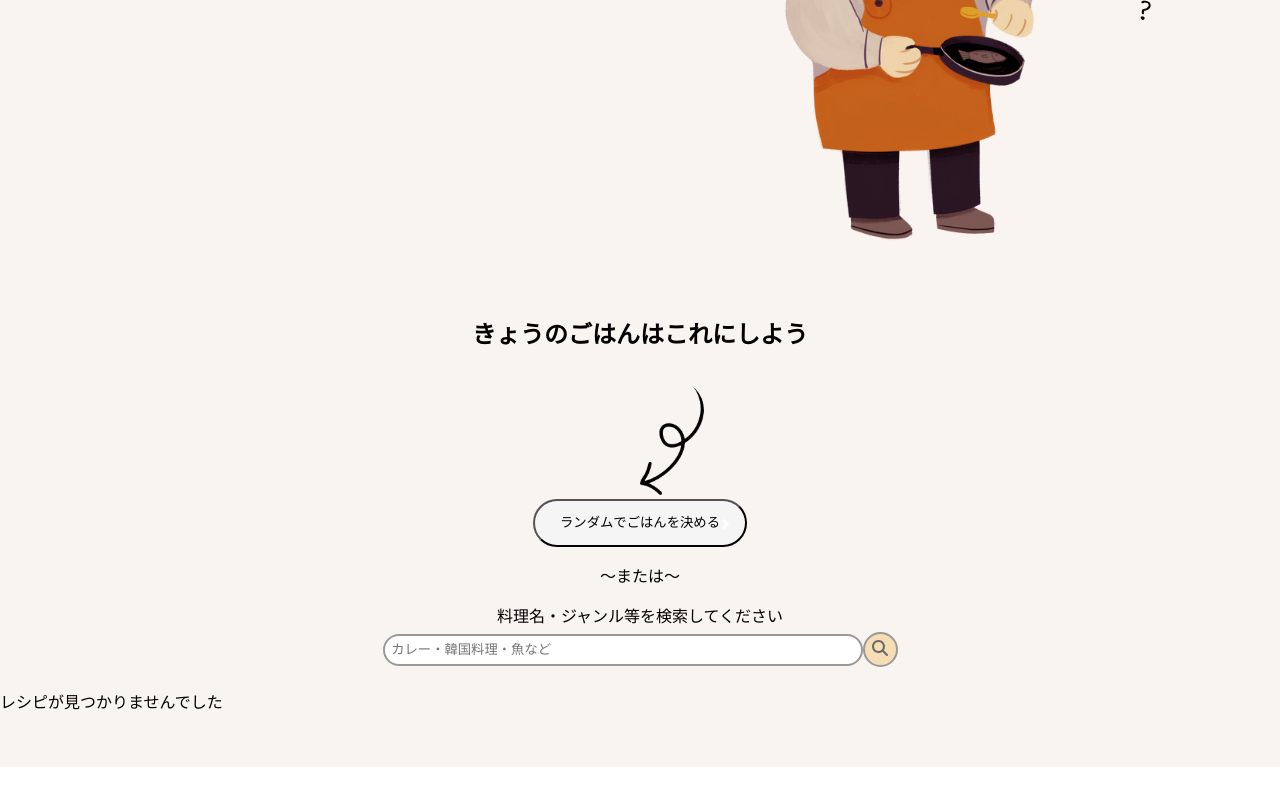
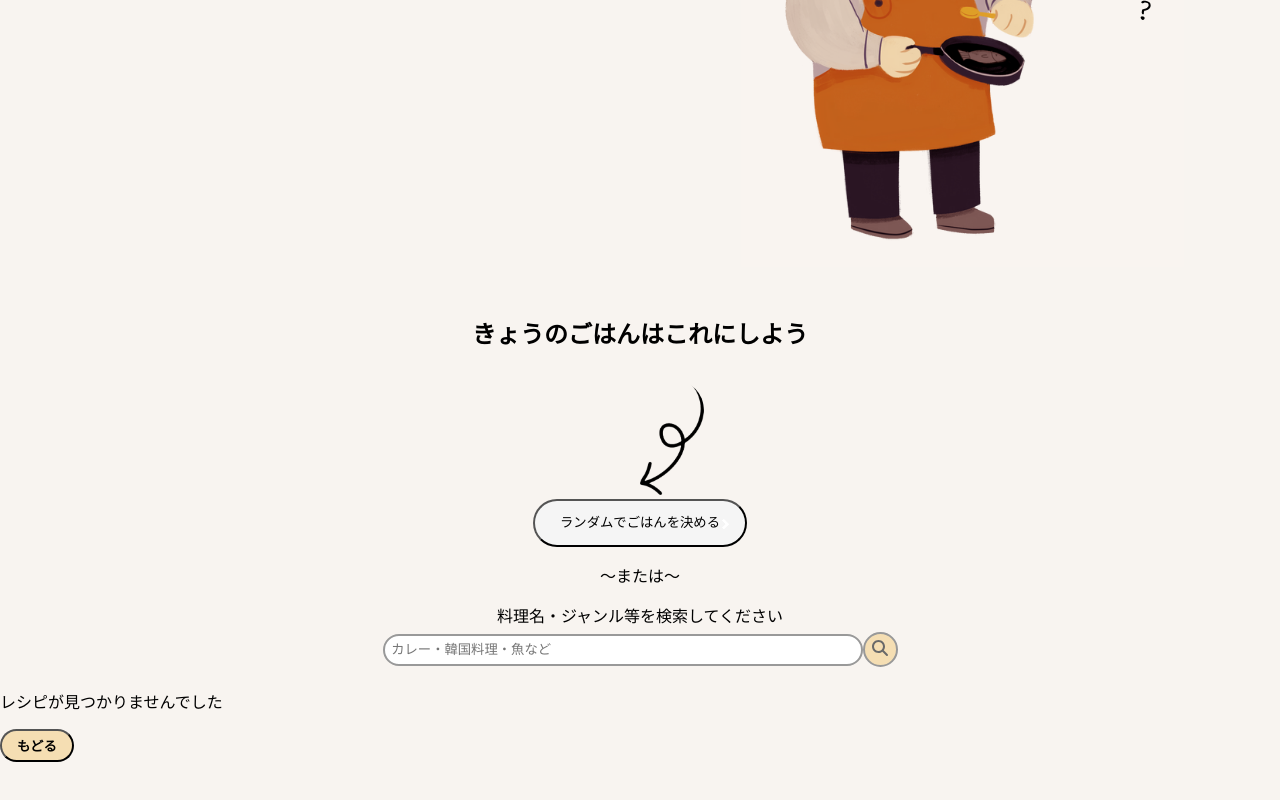
Before and after one commit to ryosuke-shibata-hub/react-nanitaberu, a React (Create React App) app in the folder app/app/: page /recipes/detail/1 in a window 1280 px wide. Shown: the part 422-1222 px from the top of the page. Before the commit the page ends 1189 px from the top, so only its background shows below. Built offline with nearby package versions, Linux system fonts and the light colour scheme; no server answers; a web font is replaced by a local one.

Commit message:
レシピ詳細からの情報取得・検索値の英語化

```diff
--- a/app/app/src/App.css
+++ b/app/app/src/App.css
@@ -211,3 +211,16 @@ a.recipes-id:hover {
 .result-recipe-title {
     text-align: center;
 }
+.back-btn-container {
+    text-align: center;
+}
+.back-btn {
+  background-color: #f5deb3;
+  border-radius: 100vh;
+  padding: 5px 15px;
+  font-weight: bold;
+}
+.back-btn:hover {
+  color: #fff;
+  opacity: 1.6;
+}
--- a/app/app/src/App.tsx
+++ b/app/app/src/App.tsx
@@ -1,4 +1,4 @@
-import React, { useState } from 'react';
+import React, { useEffect, useState } from 'react';
 import axios from 'axios';
 import './App.css';
 import './components/Title';
@@ -6,7 +6,7 @@ import Title from './components/Title';
 import Form from "./components/Form";
 import Results from "./components/Results";
 import ResultsRecipeDetail from "./components/ResultsRecipeDetail";
-import { BrowserRouter, Routes, Route } from 'react-router-dom';
+import { BrowserRouter, Routes, Route, useLocation } from 'react-router-dom';
 import NotFound from "./components/NotFound";
 
 interface Recipe {
@@ -17,9 +17,10 @@ interface Recipe {
     summary: string;
 }
 
-function App() {
+function MainApp() {
 
     const [resultsRecipes, setResultsRecipes] = useState<Recipe[] | null>(null);
+    const location = useLocation();
 
     async function getRecipes(searchWord: string) {
         try {
@@ -28,15 +29,32 @@ function App() {
             const getNumberCount = process.env.REACT_APP_GET_RECIPES_COUNT;
             let respiResult;
 
+            // 入力されたキーワードを英語に翻訳する
+            const translateToEnglish = async (text: string) => {
+            const response = await axios.post('https://api-free.deepl.com/v2/translate', null, {
+                params: {
+                    auth_key: deeplApiky,
+                    text: text,
+                    target_lang: 'EN',
+                }
+            });
+            return response.data.translations[0].text;
+            }
+
+            let translatedSearchWord = searchWord;
             if (searchWord) {
+                translatedSearchWord = await translateToEnglish(searchWord);
+            }
+
+            if (translatedSearchWord) {
                 // 検索ワードがある場合、検索APIを使用
-            respiResult = await axios.get(`https://api.spoonacular.com/recipes/complexSearch?number=${getNumberCount}&apiKey=${spoonacularApiKey}&query=${searchWord}`);
+                respiResult = await axios.get(`https://api.spoonacular.com/recipes/complexSearch?number=${getNumberCount}&apiKey=${spoonacularApiKey}&query=${translatedSearchWord}`);
             } else {
                 // 検索ワードがない場合、ランダムAPIを使用
                 respiResult = await axios.get(`https://api.spoonacular.com/recipes/random?number=${getNumberCount}&apiKey=${spoonacularApiKey}`);
             }
             //検索値のある・なしによって変数を分ける
-        const recipe = searchWord ? respiResult.data.results : respiResult.data.recipes;
+            const recipe = translatedSearchWord ? respiResult.data.results : respiResult.data.recipes;
             const translateText = async (text: string) => {
                 const response = await axios.post('https://api-free.deepl.com/v2/translate', null, {
                     params: {
@@ -66,9 +84,13 @@ function App() {
                     console.log('====================================');
         }
     }
+    useEffect(() => {
+        if (location.state && location.state.fetchGetRecipes) {
+            getRecipes('');
+        }
+    }, [location.state]);
 
     return (
-        <BrowserRouter>
             <div className='wrapper'>
                 <div className='container'>
                     <Title />
@@ -83,8 +105,15 @@ function App() {
 
                 </div>
             </div>
-        </BrowserRouter>
   );
 }
 
+function App() {
+    return (
+        <BrowserRouter>
+            <MainApp />
+        </BrowserRouter>
+    )
+}
+
 export default App;
--- a/app/app/src/components/Form.tsx
+++ b/app/app/src/components/Form.tsx
@@ -1,6 +1,7 @@
 import React, { useState } from 'react';
 import { FontAwesomeIcon } from "@fortawesome/react-fontawesome";
 import { faMagnifyingGlass } from "@fortawesome/free-solid-svg-icons";
+import { useNavigate } from 'react-router-dom';
 
 interface FormProps {
     getRecipes: (searchWord: string) => void;
@@ -10,6 +11,7 @@ interface FormProps {
 const Form: React.FC<FormProps> = ({ getRecipes }) => {
     // inputの値を初期化しておく
     let [inputValue, setInputValue] = useState('');
+    const navigate = useNavigate();
     // 入力値が更新されるごとに取得
     const handleInputChange = (event: React.ChangeEvent<HTMLInputElement>) => {
         setInputValue(event.target.value);
@@ -18,6 +20,8 @@ const Form: React.FC<FormProps> = ({ getRecipes }) => {
     const handleSubmit = (event: React.FormEvent) => {
         event.preventDefault();
         getRecipes(inputValue); // 入力された値を渡す
+
+        navigate("/", { state: { fetchGetRecipes: inputValue === '' } });
         // 入力値を渡した後にinputの値を初期化する
         setInputValue('')
     };
--- a/app/app/src/components/Results.tsx
+++ b/app/app/src/components/Results.tsx
@@ -1,4 +1,4 @@
-import { BrowserRouter, Link, Route, Routes, useNavigate, useNavigation } from "react-router-dom";
+import { useNavigate } from "react-router-dom";
 interface Recipe {
     title: string;
     image: string;
--- a/app/app/src/components/ResultsRecipeDetail.tsx
+++ b/app/app/src/components/ResultsRecipeDetail.tsx
@@ -1,8 +1,15 @@
 import React, { useEffect, useState } from "react";
+import { useNavigate } from "react-router-dom";
 import { useParams } from "react-router-dom";
 import axios from 'axios';
 
 const ResultsRecipeDetail: React.FC = () => {
+
+    const navigateUrl = useNavigate();
+
+    const backToTopPage = () => {
+        navigateUrl('/')
+    }
 
     // 対象のレシピIDパラメータ
     const { id } = useParams<{ id: string }>();
@@ -68,6 +75,7 @@ const ResultsRecipeDetail: React.FC = () => {
             ) : error ? (
                 <p>{error}</p>
             ) : recipeDetail ? (
+                <div className="">
                     <div className="results-recipe-detail-content">
                         <div className="recipes-title">
                             <h2>{recipeDetail.title}</h2>
@@ -92,8 +100,21 @@ const ResultsRecipeDetail: React.FC = () => {
                                 dangerouslySetInnerHTML={{ __html: recipeDetail.summary }}></p>
                         </div>
                     </div>
+                    <div className="back-btn-container">
+                        <button type="button" className="back-btn" onClick={() => backToTopPage()}>
+                            もどる
+                        </button>
+                    </div>
+                </div>
             ) : (
+                <div className="">
                     <p>レシピが見つかりませんでした</p>
+                    <div className="">
+                        <button type="button" className="back-btn" onClick={() => backToTopPage()}>
+                            もどる
+                        </button>
+                    </div>
+                </div>
             )}
         </div>
     )
```
Lines whose indentation alone changed are shown as unchanged.
